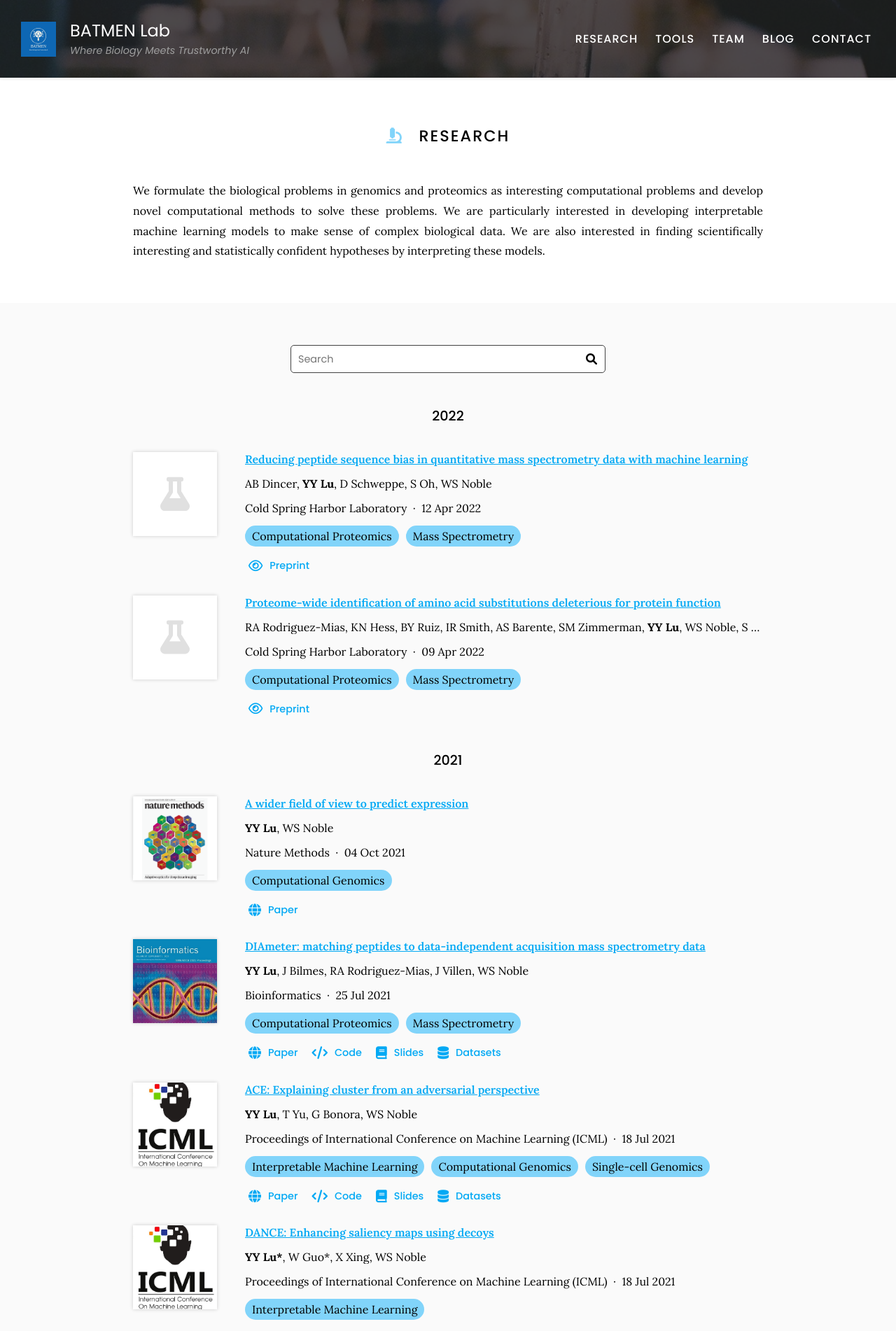
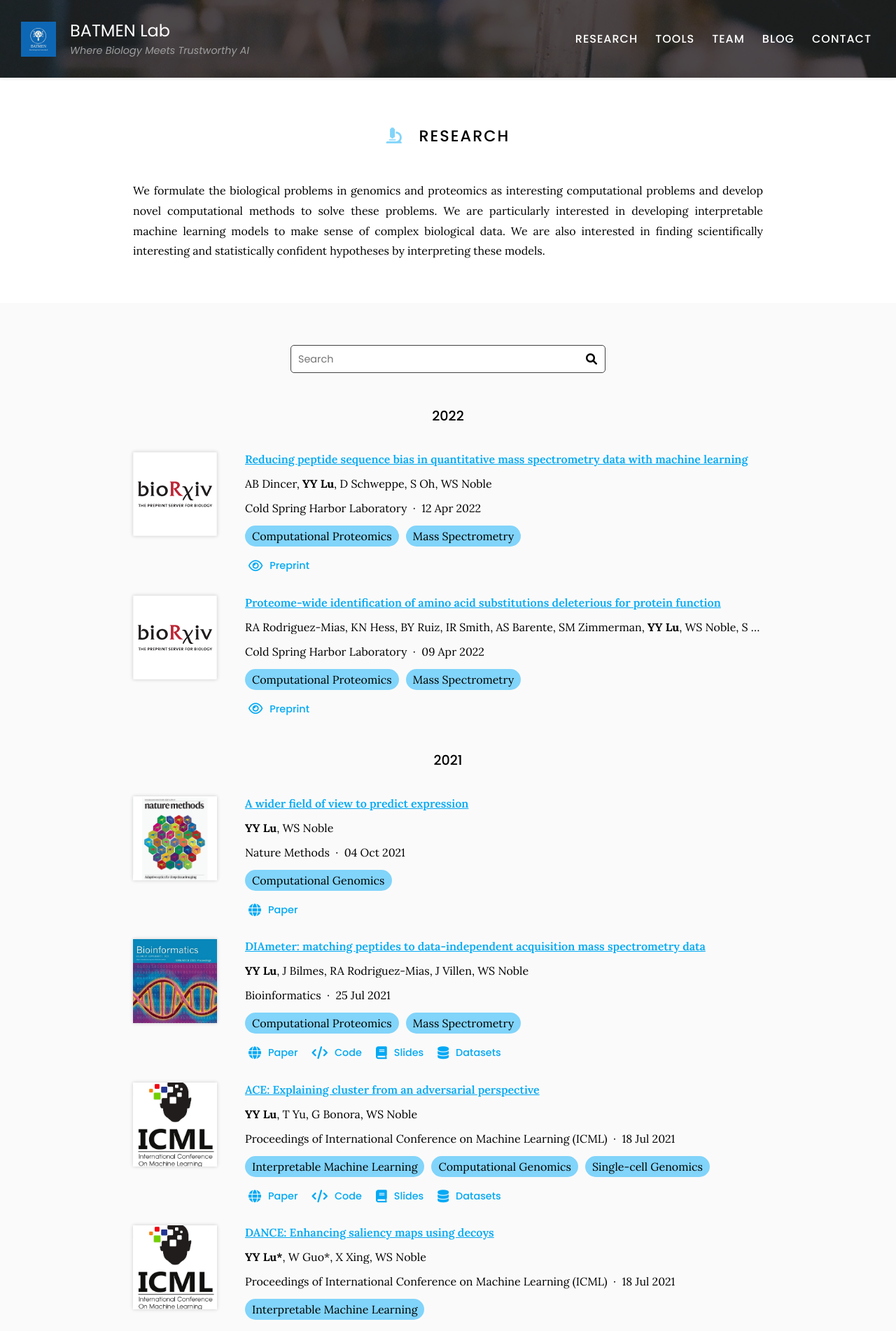
Before and after one commit to batmen-lab/batmen-lab.github.io, a Jekyll site: the page built from research/index.md, in a window 1280 px wide. Shown: the top 1902 px of the page at 70% size. Built offline with Jekyll 4.4.1, drawn with Linux system fonts in a browser that asks for light colours.

Commit message:
Generate citations

```diff
--- a/_data/citations.yaml
+++ b/_data/citations.yaml
@@ -269,6 +269,7 @@
   tags:
   - Computational Proteomics
   - Mass Spectrometry
+  image: images/tools/biorxiv.png
 - id: doi:10.1101/2022.04.11.487945
   title: Reducing peptide sequence bias in quantitative mass spectrometry data with
     machine learning
@@ -288,6 +289,7 @@
   tags:
   - Computational Proteomics
   - Mass Spectrometry
+  image: images/tools/biorxiv.png
 - id: doi:10.1093/bioinformatics/btz253
   title: 'SolidBin: improving metagenome binning with semi-supervised normalized cut'
   authors:
```
